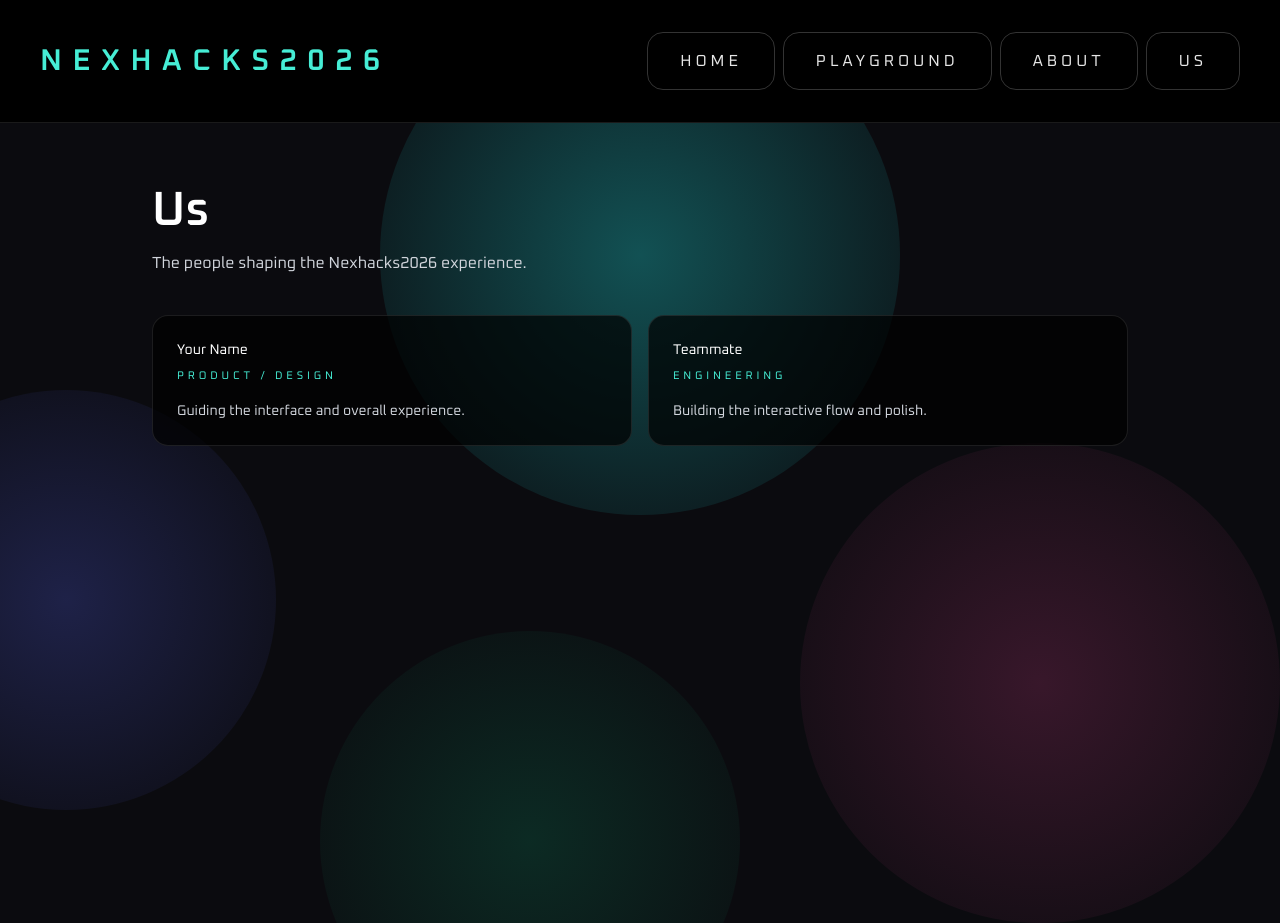
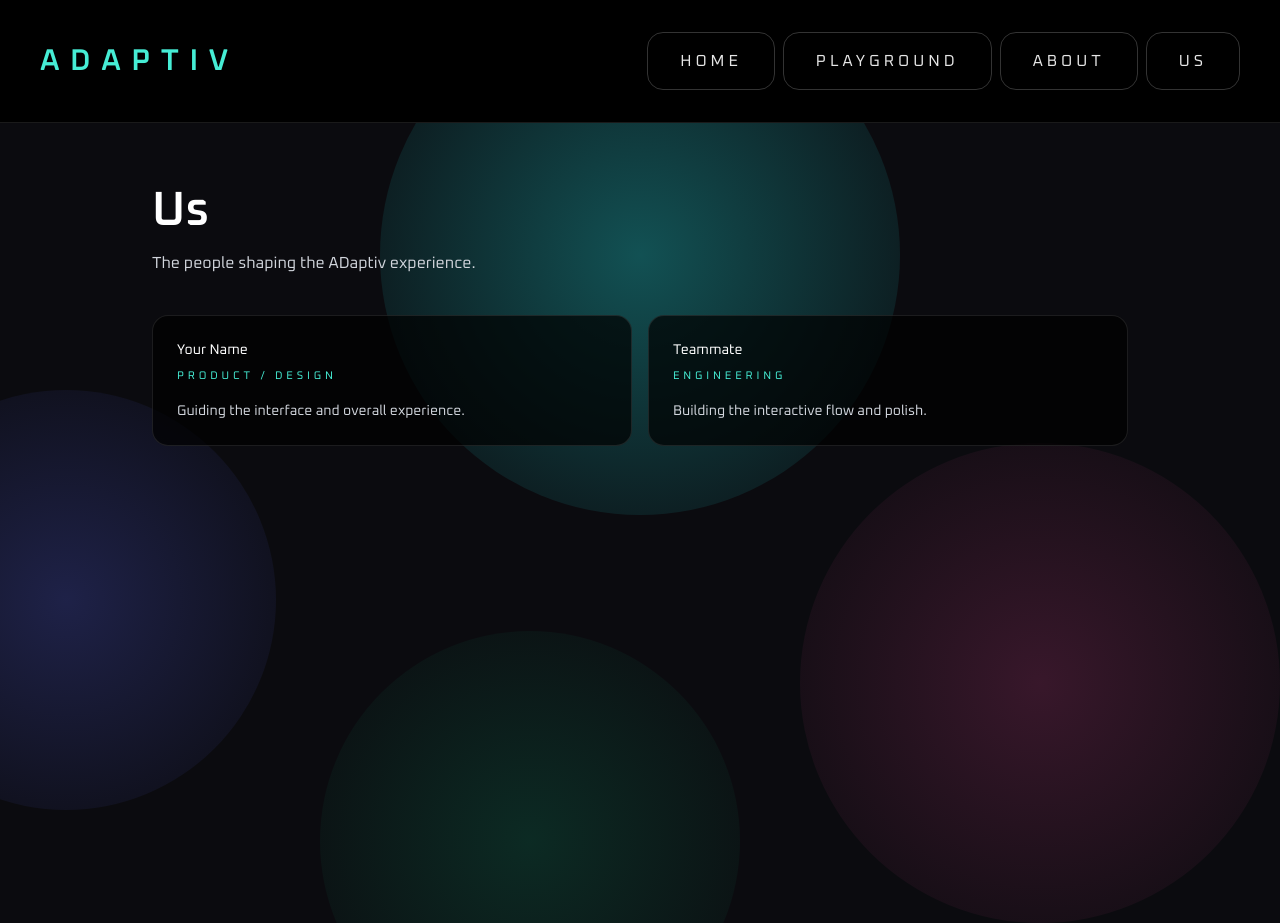
Before and after one commit to Liamzhangg/Nexhacks2026, a Next.js app in the folder frontend/: page /us in a window 1280 px wide. Built offline with nearby package versions, Linux system fonts and the light colour scheme.

Commit message:
finalized project name

```diff
--- a/frontend/app/layout.tsx
+++ b/frontend/app/layout.tsx
@@ -9,7 +9,7 @@ const oxanium = Oxanium({
 })
 
 export const metadata: Metadata = {
-  title: "Nexhacks2026",
+  title: "ADaptiv",
   description: "Minimal front-end UI for video + image prompts.",
 }
 
@@ -28,7 +28,7 @@ export default function RootLayout({
           <header className="z-20 border-b border-white/10 bg-black/70 backdrop-blur">
             <div className="mx-auto flex max-w-7xl flex-wrap items-center justify-between gap-6 px-6 py-6 md:px-10 md:py-8">
               <div className="text-2xl font-semibold uppercase tracking-[0.35em] text-teal-300 md:text-3xl">
-                Nexhacks2026
+                ADaptiv
               </div>
               <nav className="flex flex-wrap items-center gap-2">
                 <Link href="/home" className={linkClassName}>
--- a/frontend/app/us/page.tsx
+++ b/frontend/app/us/page.tsx
@@ -25,7 +25,7 @@ export default function UsPage() {
         <div className="fade-up">
           <h1 className="text-3xl font-semibold md:text-5xl">Us</h1>
           <p className="mt-4 max-w-2xl text-sm text-gray-300 md:text-base">
-            The people shaping the Nexhacks2026 experience.
+            The people shaping the ADaptiv experience.
           </p>
         </div>
 
```
